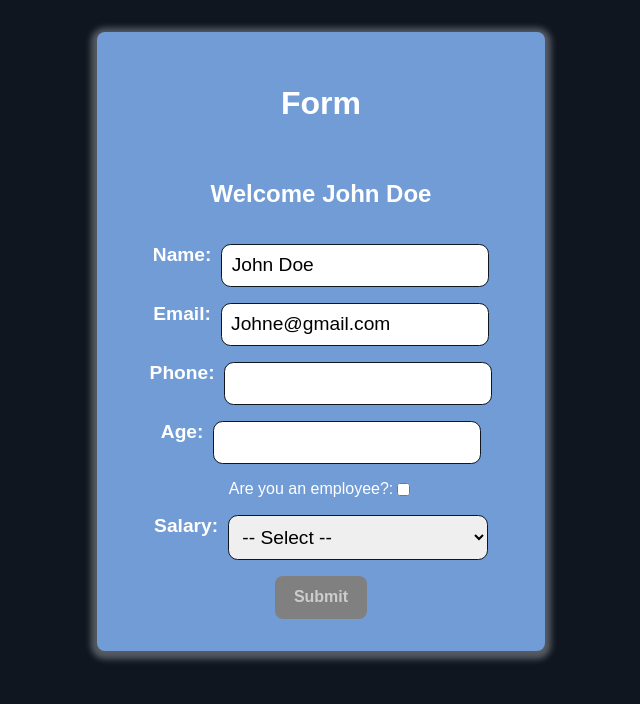
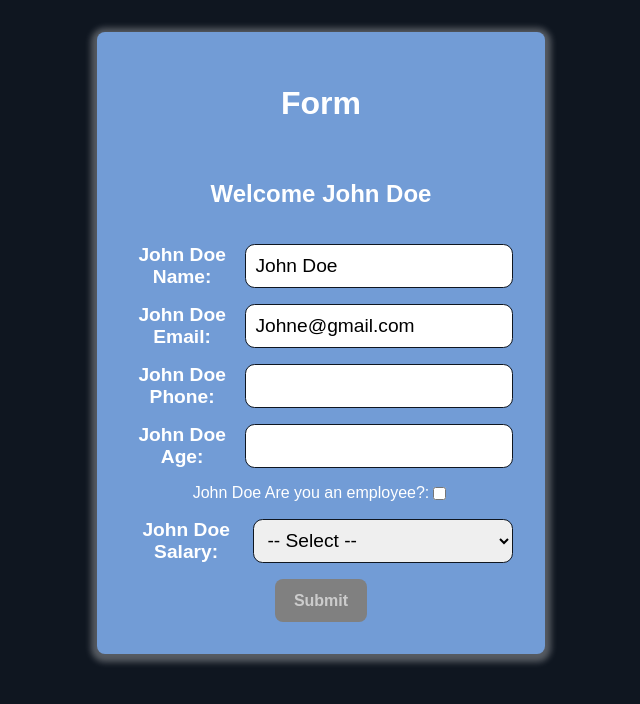
Before and after one commit to hibahdesu/Form, a React (Create React App) app: page / in a window 1280 px wide. Shown: the top 704 px of the page, without its empty margins (319-959 px from the left). Built offline with nearby package versions, Linux system fonts and the light colour scheme.

Commit message:
Add the contexts

```diff
--- a/src/InputComponent.jsx
+++ b/src/InputComponent.jsx
@@ -1,7 +1,12 @@
+import { useContext } from "react";
+import UserContext from "./contexts/UserContext";
+
+
 export default function InputComponent({ label, type, name, value, onChange, checked, options = [] }) {
+    const userContext = useContext(UserContext);
     return (
         <div className={`flex ${name}`}>
-            <label htmlFor={name}>{label}:</label>
+            <label htmlFor={name}>{userContext.name} {label}:</label>
             {type === 'checkbox' ? (
                 <input
                     type="checkbox"
```
